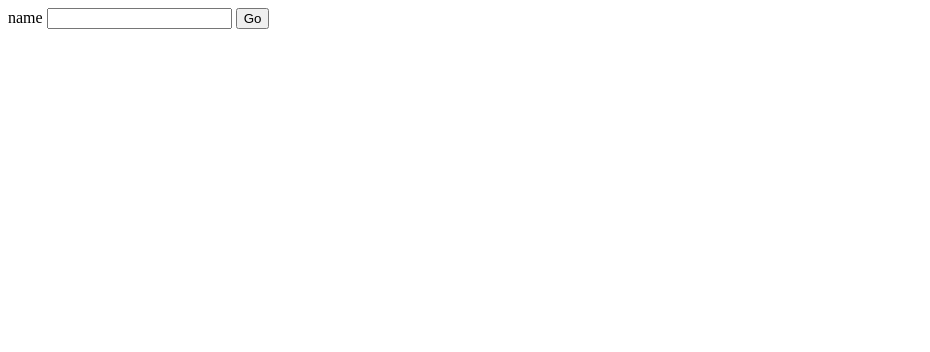
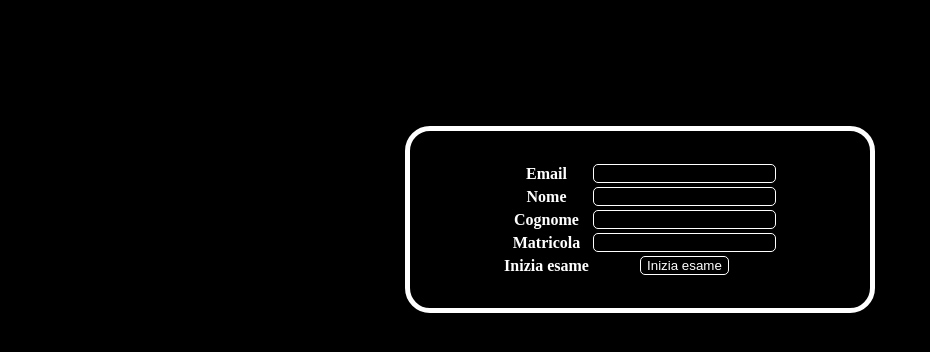
Before and after one commit to MColombari/WebCompilingExams, a Flask app: page /login in a window 1280 px wide. Shown: the top 352 px of the page, without its empty margins (0-930 px from the left). Run offline with Flask 2, Linux system fonts and the light colour scheme; lists and menus that the app fills with data are empty.

Commit message:
Login page with basic graphic structure and validation of parameters.

```diff
--- a/app.py
+++ b/app.py
@@ -3,9 +3,9 @@
 
 from flask import Flask, render_template, redirect, url_for, flash
 import os
-from flask_wtf import FlaskForm
-from wtforms import StringField
-from wtforms.validators import DataRequired
+from werkzeug.exceptions import HTTPException
+
+from form import LoginForm
 
 app = Flask(__name__)
 
@@ -13,27 +13,29 @@ app = Flask(__name__)
 app.config['SECRET_KEY'] = '9c986a8dac94804409f30ecf62c2ce22'
 
 
-class MyForm(FlaskForm):
-    name = StringField('name', validators=[DataRequired()])
-
-
 @app.route('/')
 def hello_world():
-    return render_template("hello_page.html")
+    return render_template("hello_page.html", title='Home')
 
 
 @app.route('/login', methods=['GET', 'POST'])
 def login():
-    form = MyForm()
+    form = LoginForm()
     if form.validate_on_submit():
-        flash(f'Ciao "{form.name.data}"', 'success')
+        flash(f'Ciao "{form.nome.data}"', 'success')
         return redirect(url_for('success'))
-    return render_template('user_login.html', form=form)
+    return render_template('user_login.html', title='Login', form=form)
 
 
 @app.route('/success')
 def success():
-    return render_template("user_login_succeded.html")
+    return render_template("user_login_succeded.html", title='Success')
+
+
+@app.errorhandler(HTTPException)
+def errorhandler(e):
+    print(e.code + e.name + e.description)
+    return e  # Da completare
 
 
 if __name__ == '__main__':
--- /dev/null
+++ b/form.py
@@ -0,0 +1,26 @@
+from flask_wtf import FlaskForm
+from wtforms import StringField, SubmitField
+from wtforms.validators import DataRequired, Email, Length, ValidationError
+
+
+def validate_ID():
+    def _validate(form, field):
+        for c in field.data:
+            if not c.isnumeric():
+                raise ValidationError("La matricola deve essere un numero")
+
+    return _validate
+
+
+class LoginForm(FlaskForm):
+    email = StringField('Email', validators=[DataRequired(message='Campo dati obbligatorio'),
+                                             Email(message='Email non valida')])
+    nome = StringField('Nome', validators=[DataRequired(message='Campo dati obbligatorio')])
+    cognome = StringField('Cognome', validators=[DataRequired(message='Campo dati obbligatorio')])
+    matricola = StringField('Matricola', validators=[DataRequired(message='Campo dati obbligatorio'),
+                                                     Length(min=6, max=6, message='La matrciola è formata da 6 numeri'),
+                                                     validate_ID()])
+    submit = SubmitField('Inizia esame')
+
+    def get_attribute(self):
+        return [self.email, self.nome, self.cognome, self.matricola, self.submit]
--- a/requirements.txt
+++ b/requirements.txt
@@ -1,3 +1,6 @@
-Flask==2.0.3
+Flask~=2.1.2
 Flask-WTF==1.0.1
 Jinja2==3.1.1
+Werkzeug~=2.1.2
+WTForms~=3.0.1
+email_validator==1.2.1
--- /dev/null
+++ b/static/login.css
@@ -0,0 +1,45 @@
+.debug{
+
+}
+
+.error{
+    font-size: 8pt;
+    color: red;
+}
+
+.center{
+    margin-right: auto;
+    margin-left: auto;
+    width: fit-content;
+}
+
+.center_vertical{
+    margin-top: auto;
+    margin-bottom: auto;
+}
+
+body{
+    background-color: black;
+    color: white;
+}
+
+#main_div{
+    margin-top: 10%;
+}
+
+#login_form{
+    width: 400px;
+    height: fit-content;
+    border: 5px solid white;
+    text-align: center;
+    border-radius: 25px;
+    padding: 30px;
+}
+
+input{
+    text-align: center;
+    color: white;
+    background-color: black;
+    border: 1px solid white;
+    border-radius: 5px;
+}
--- a/templates/main_template.html
+++ b/templates/main_template.html
@@ -2,6 +2,12 @@
 <html lang="it">
 <head>
     <meta charset="UTF-8">
+    {% if title %}
+        <title> {{ title }} </title>
+    {% else %}
+        <title> Esame </title>
+    {% endif %}
+
     {% block head %}
     {% endblock %}
 </head>
--- a/templates/user_login.html
+++ b/templates/user_login.html
@@ -1,17 +1,31 @@
 {% extends "main_template.html" %}
+{%  block head %}
+    <link rel="stylesheet" type="text/css" href="{{ url_for('static', filename='login.css') }}">
+{% endblock head %}
 {% block body %}
-    <form method="POST" action="/login">
-        {{ form.hidden_tag() }}
-        {{ form.name.label }} {{ form.name(size=20) }}
-        <input type="submit" value="Go">
-
-        {% if form.name.errors %}
-            <ul class="errors">
-                {% for error in form.name.errors %}
-                    <li>{{ error }}</li>
-                {% endfor %}
-            </ul>
-        {% endif %}
+    <div class="debug center" id="main_div">
+    <form method="POST" action="/login" id="login_form">
+        <table class="debug center center_vertical">
+            {{ form.hidden_tag() }}
+            {% for value in form.get_attribute() %}
+                <tr>
+                    {% if value.errors %}
+                        <th></th>
+                        <th>
+                        <p class="error">
+                            {% for error in value.errors %}
+                                {{ error }}
+                            {% endfor %}
+                        </p>
+                        </th>
+                        </tr>
+                        <tr>
+                    {% endif %}
+                    <th>{{ value.label }}</th>
+                    <th>{{ value(size=20) }}</th>
+                </tr>
+            {% endfor %}
+        </table>
     </form>
-
-{% endblock %}
+    </div>
+{% endblock body %}
```
